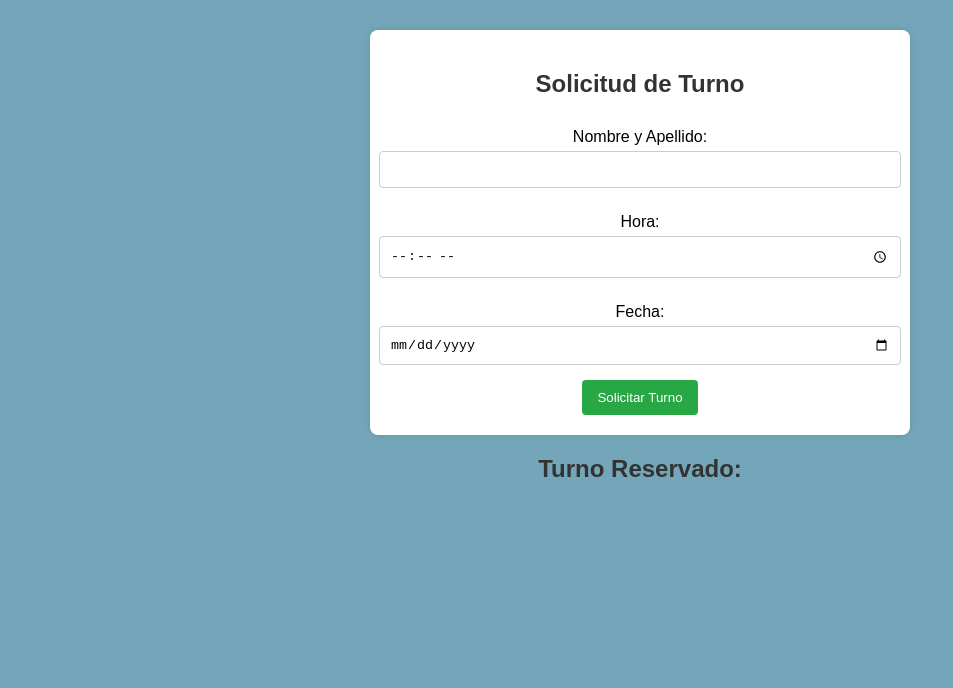
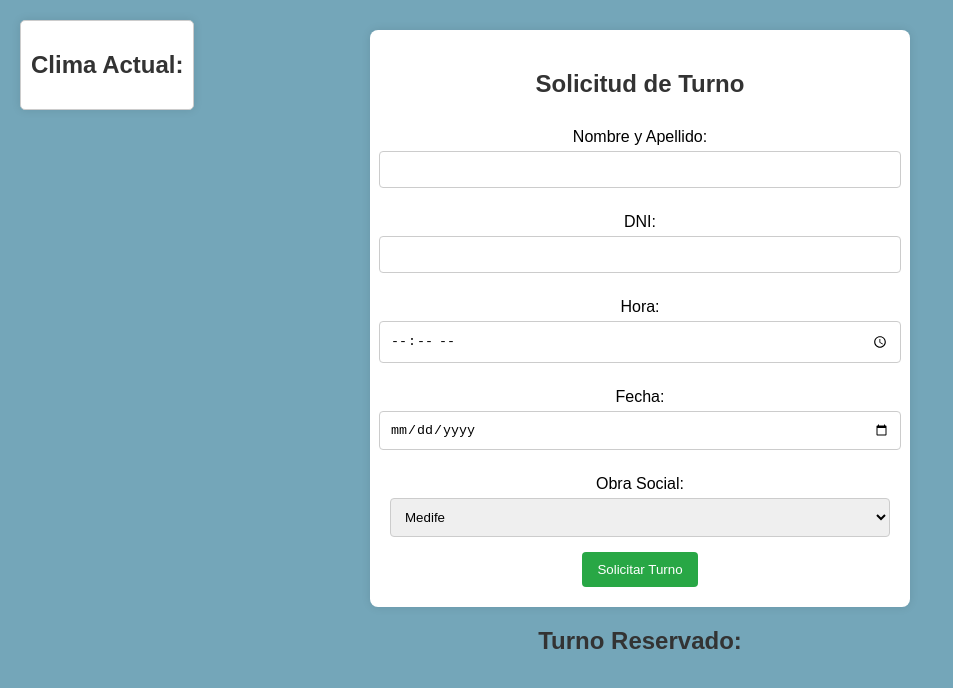
Before and after one commit to DanteMandato/DanteMandato-Proyecto-JavaScript-CoderHouse, a plain HTML site: page index.html in a window 1280 px wide. Shown: the whole page, without its empty margins (0-953 px from the left). Drawn offline with nearby package versions, Linux system fonts and the light colour scheme; some packages are replaced by stand-ins of ours; a script that the page names is missing.

Commit message:
agregado api de clima, opcion de agregado de dni y obra social, cambio de color de fondo. Listo para entrega final

```diff
--- a/index.html
+++ b/index.html
@@ -5,15 +5,19 @@
     <meta name="viewport" content="width=device-width, initial-scale=1.0">
     <title>Reserva de turnos</title>
     <link rel="stylesheet" href="/css/styles.css">
+    <link rel="stylesheet" href="https://cdn.jsdelivr.net/npm/sweetalert2@11/dist/sweetalert2.min.css">
     <link rel="stylesheet" href="https://cdn.jsdelivr.net/npm/toastify-js/src/toastify.min.css">
 </head>
 <body>
     <main>
-    <section id="Solicitar_container"  >
+        <section id="Solicitar_container">
             <h2>Solicitud de Turno</h2>
             <form action="" id="add-turn">
                 <label for="nombreYapellido">Nombre y Apellido:</label>
                 <input id="nombre" type="text" name="nombreYapellido" required>
+
+                <label for="dni">DNI:</label>
+                <input id="dni" type="text" name="dni" required>
 
                 <label for="hora">Hora:</label>
                 <input id="hora" type="time" name="hora" required>
@@ -21,16 +25,28 @@
                 <label for="fecha">Fecha:</label>
                 <input id="fecha" type="date" name="fecha" required>
 
+                <label for="obraSocial">Obra Social:</label>
+                <select id="obraSocial" name="obraSocial" required>
+                    <option value="Medife">Medife</option>
+                    <option value="IOMA">IOMA</option>
+                    <option value="Swiss Medical">Swiss Medical</option>
+                    <option value="Galeno">Galeno</option>
+                </select>
+
                 <button id="btn" type="submit">Solicitar Turno</button>
             </form>
         </section>
         <section id="turno" class="container">
             <h2>Turno Reservado:</h2>
-        <div id="solicitado">
-
-        </div>
+            <div id="solicitado"></div>
+        </section>
+        <section id="clima" class="container">
+            <h2>Clima Actual:</h2>
+            <div id="clima-info"></div>
         </section>
     </main>
+    <script src="https://cdn.jsdelivr.net/npm/sweetalert2@11"></script>
+    <script src="https://cdn.jsdelivr.net/npm/toastify-js"></script>
     <script src="/js/turnero.js"></script>
 </body>
 </html>
```
Lines whose indentation alone changed are shown as unchanged.
